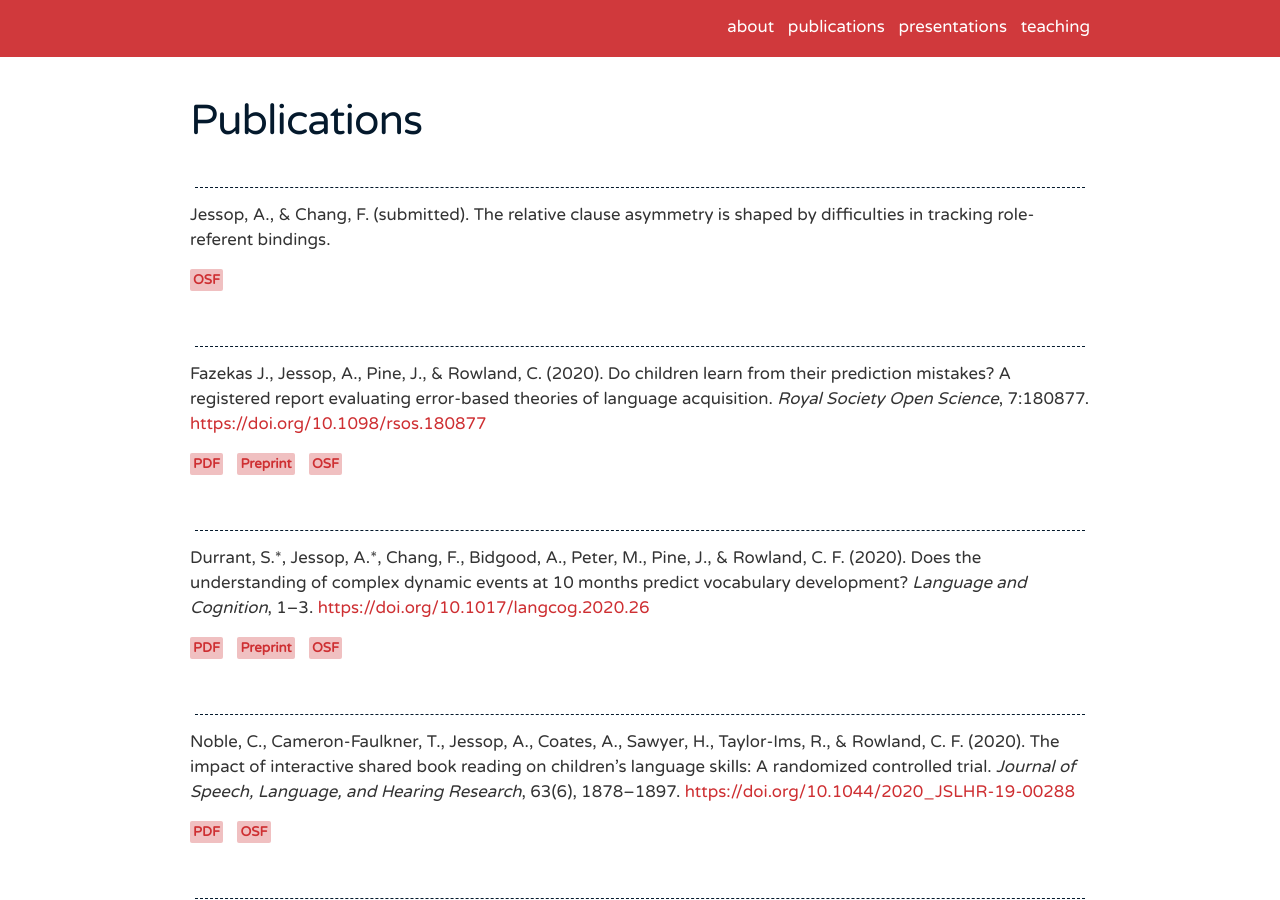
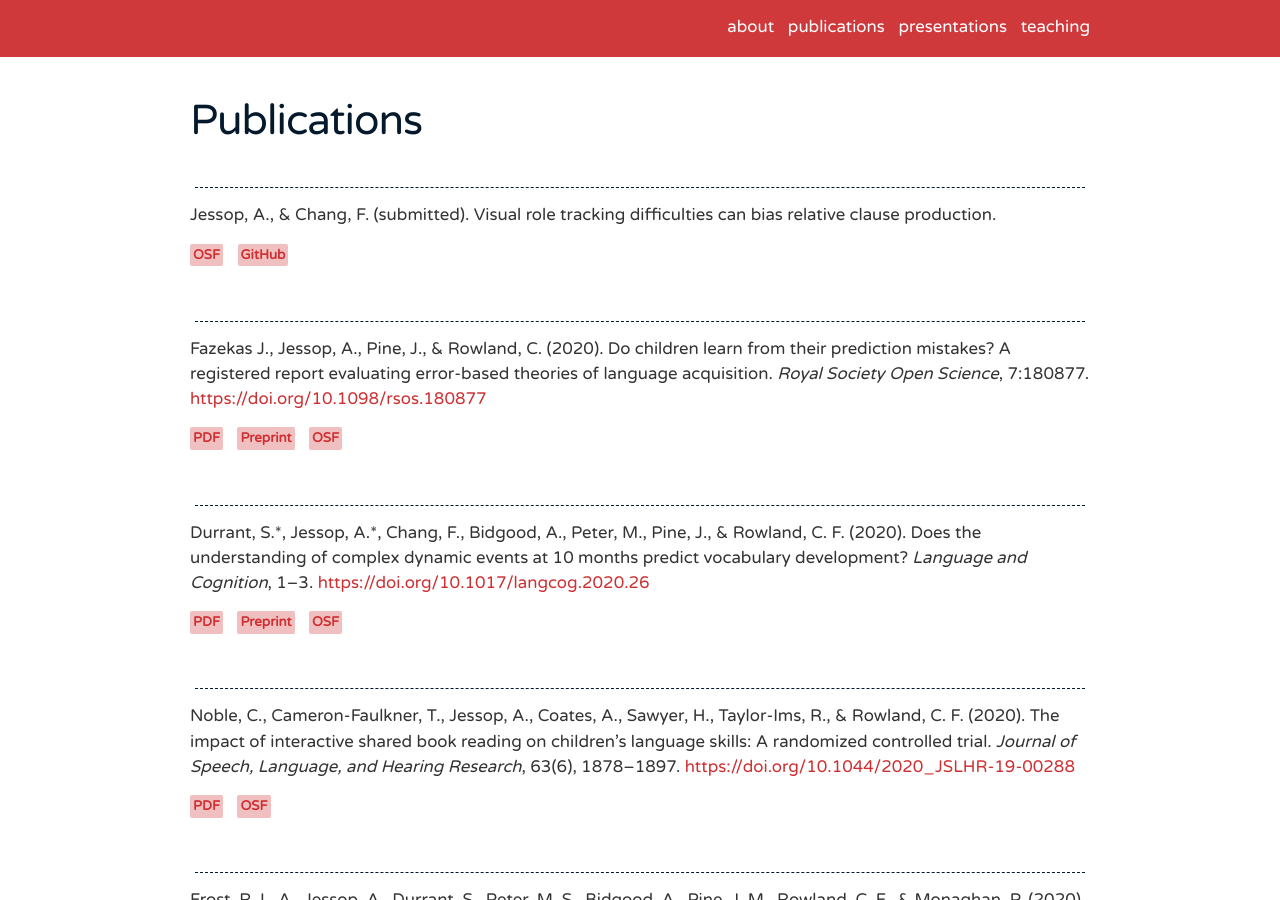
Before and after one commit to andrew-jessop/andrew-jessop.github.io, a Jekyll site: the page built from _pages/publications.md, in a window 1280 px wide and 900 px high. Built offline with Jekyll 4.4.1, drawn with Linux system fonts in a browser that asks for light colours; nearby versions of some CDN libraries.

Commit message:
Update Jessop and Chang RC

```diff
--- a/_pages/publications.md
+++ b/_pages/publications.md
@@ -6,9 +6,9 @@ title: Publications
 
 <hr>
 
-Jessop, A., & Chang, F. (submitted). The relative clause asymmetry is shaped by difficulties in tracking role-referent bindings.
+Jessop, A., & Chang, F. (submitted). Visual role tracking difficulties can bias relative clause production.
 
-<a href="https://osf.io/pkxzh/" class="button">OSF</a>
+<a href="https://osf.io/pkxzh/" class="button">OSF</a> <a href="https://github.com/andrew-jessop/rc-push-mot" class="button">GitHub</a>
 
 <br>
 
```
